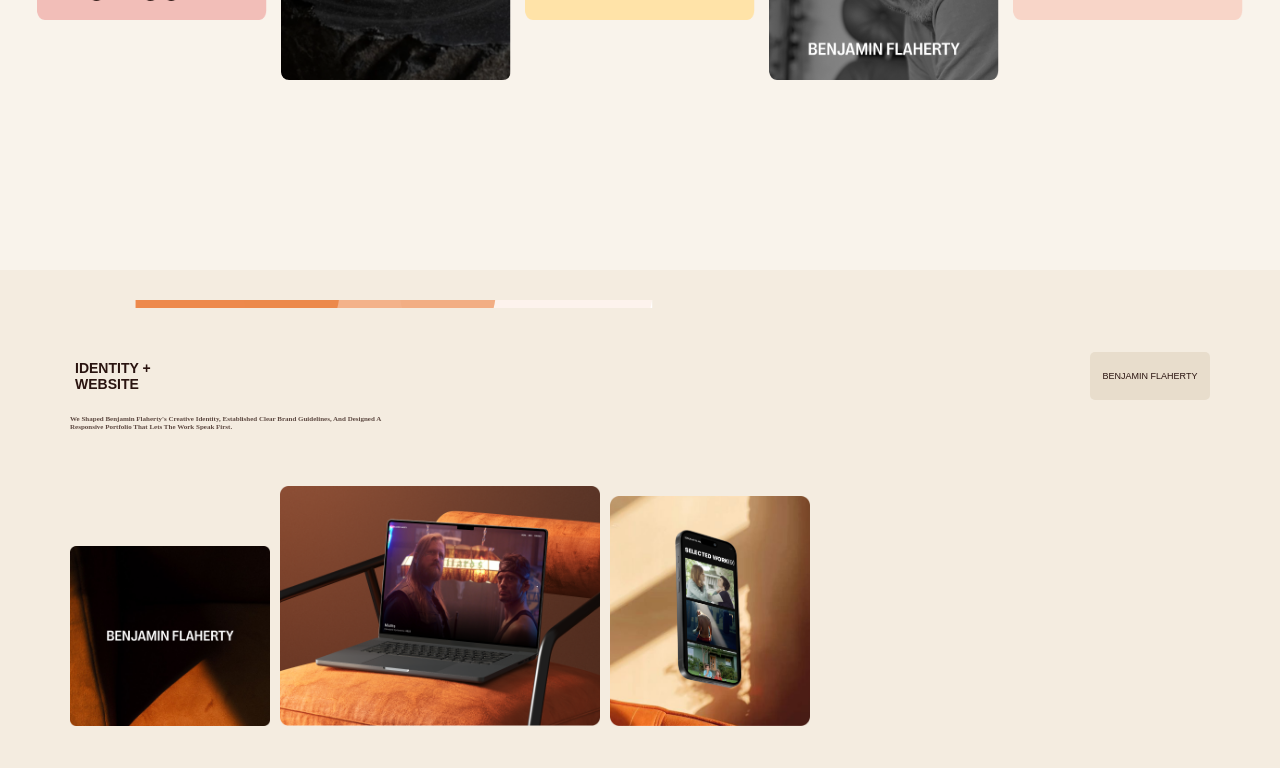
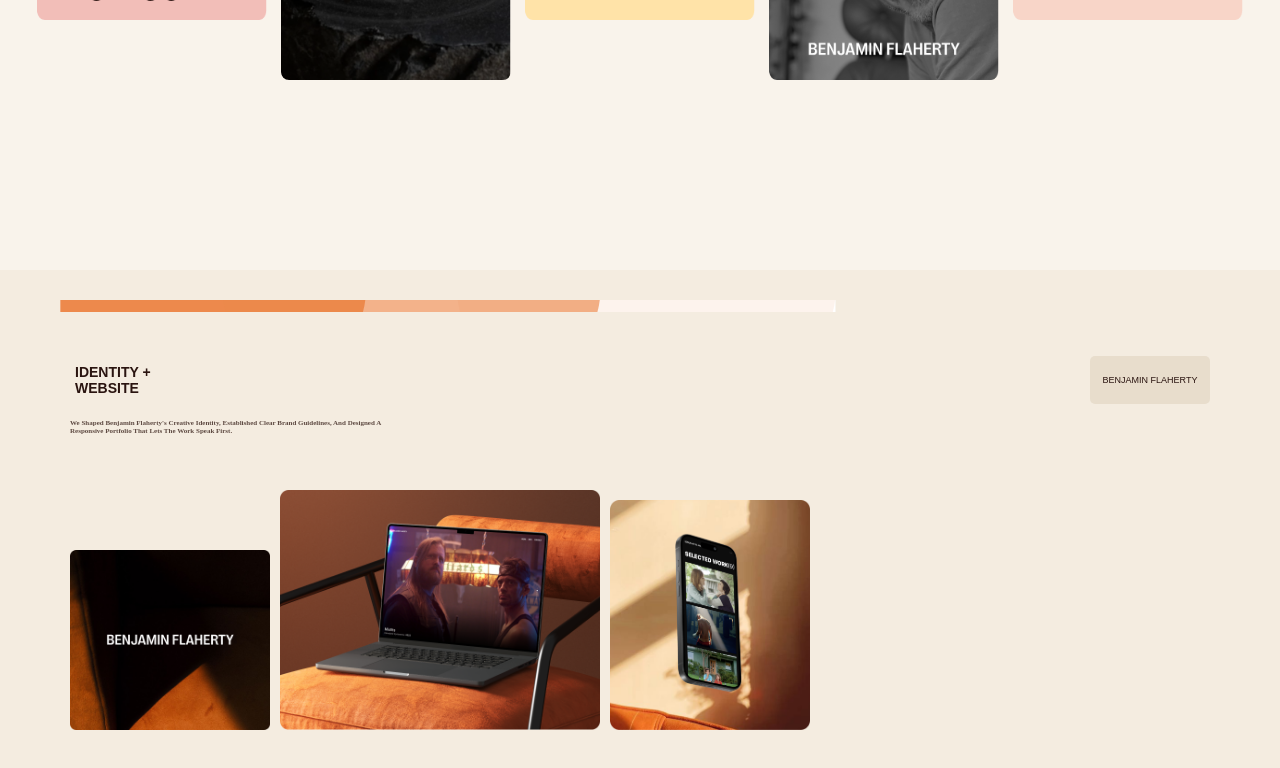
Before and after one commit to annaskhan-dev/RCHYstudio, a React (Vite) app: page / in a window 1280 px wide. Shown: the part 2476-3244 px from the top of the page. Built offline with nearby package versions, Linux system fonts and the light colour scheme.

Commit message:
adding things

```diff
--- a/src/components/benjamin.module.css
+++ b/src/components/benjamin.module.css
@@ -12,10 +12,10 @@ body {
 }
 
 .bar {
-  height: 8px;
-  width: 60%;
+  height: 12px;
+  width: 70%;
   border-radius: 0px;
-  margin-left: 10px;
+  margin-left: 0px;
   margin-top: 30px;
 }
 
```
